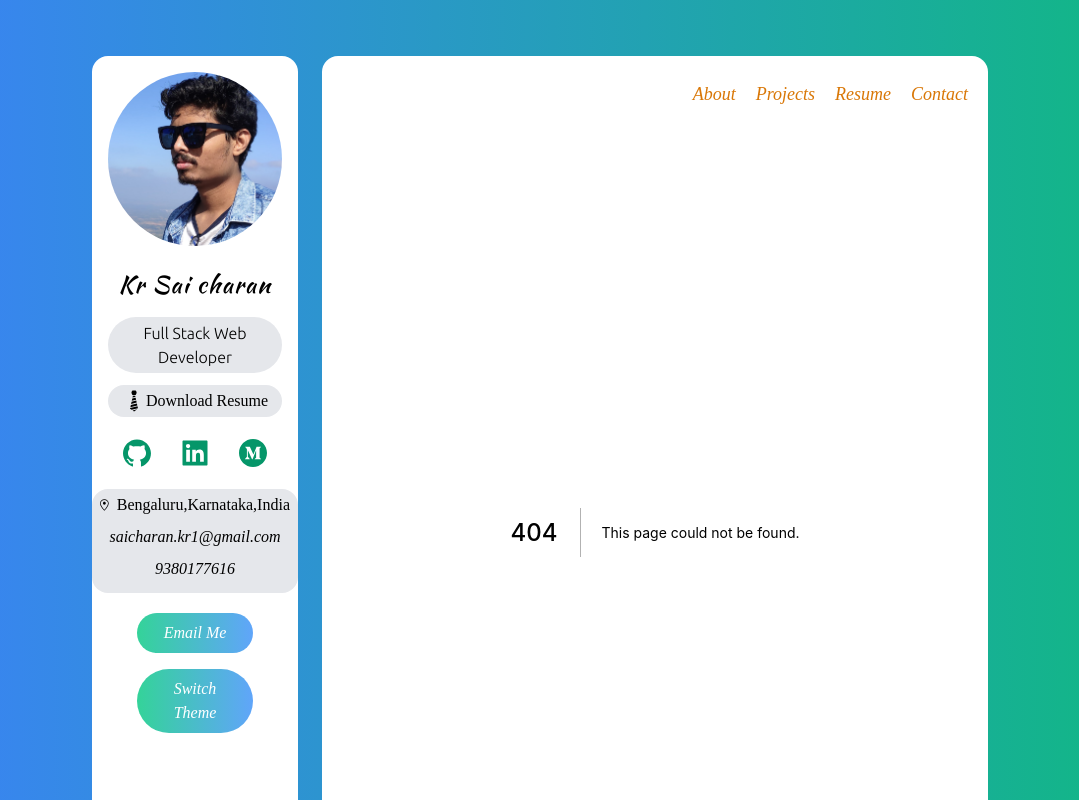
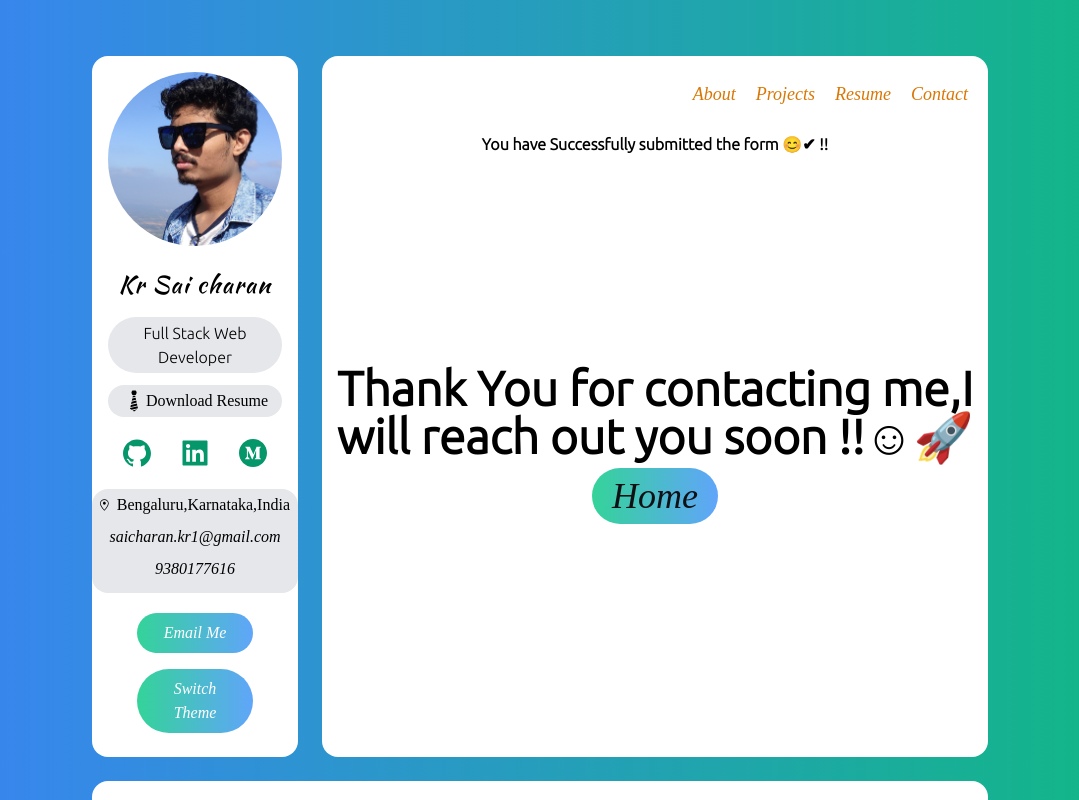
Before and after one commit to saicharankr/OnlineProfile, a Next.js app: page /success in a window 1280 px wide. Before the commit this address had no page. Shown: the top 800 px of the page, without its empty margins (100-1179 px from the left). Built offline with nearby package versions, Linux system fonts and the light colour scheme; a web font is replaced by a local one.

Commit message:
successPage

```diff
--- a/pages/contactForm.tsx
+++ b/pages/contactForm.tsx
@@ -1,7 +1,8 @@
 const contactForm = () => {
   return (
     <div>
-      <form name="contact" action="/index" method="POST" data-netlify="true">
+      <form name="contact" action="/success" method="POST" data-netlify="true">
+      <input type="hidden" name="form-name" value="contact" />
         <div className="w-full">
           <h1 className="p-4 text-2xl font-Ubuntu ">
             Drop me a <b>Message</b> here!!
--- /dev/null
+++ b/pages/success.tsx
@@ -0,0 +1,30 @@
+import Link from "next/link";
+import React from "react";
+
+const success = () => {
+  return (
+    <div>
+      <div className="my-15">
+        <h1 className="font-bold text-center font-Ubuntu">
+          You have Successfully submitted the form 😊✔ !!
+        </h1>
+        <h1 className="text-5xl font-bold text-center mt-52 font-Ubuntu">
+          Thank You for contacting me,I will reach out you soon !!☺🚀
+        </h1>
+      </div>
+      <div className="flex flex-col items-center justify-center cursor-pointer">
+        <div className="w-auto px-5 py-2 my-2 text-4xl italic text-center text-white rounded-full focus:outline-none bg-gradient-to-r from-green-400 to-blue-400 font-Averia">
+          <Link href="/">
+            <a>
+              <span className="text-center text-black-500 dark:text-white">
+                Home
+              </span>
+            </a>
+          </Link>
+        </div>
+      </div>
+    </div>
+  );
+};
+
+export default success;
```
